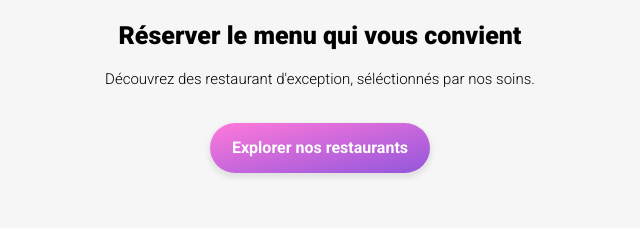
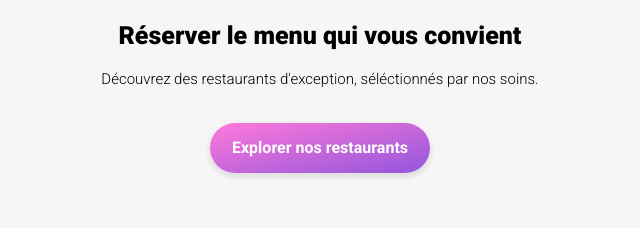
Before and after one commit to Dark-uld/RAJESWARANPirathepan_3_20122021, a website: page index.html in a window 1280 px wide. Shown: the part 137-377 px from the top of the page, 320-960 px from the left. Drawn offline with Linux system fonts and the light colour scheme; a web font is replaced by a local one.

Commit message:
correction orthographe

```diff
--- a/index.html
+++ b/index.html
@@ -41,7 +41,7 @@
 
         <section class="explorer">
             <h1>Réserver le menu qui vous convient</h1>
-            <p>Découvrez des restaurant d'exception,
+            <p>Découvrez des restaurants d'exception,
                 séléctionnés par nos soins.</p>
             <button class="boutton zooming">Explorer nos restaurants</button>
         </section>
```
